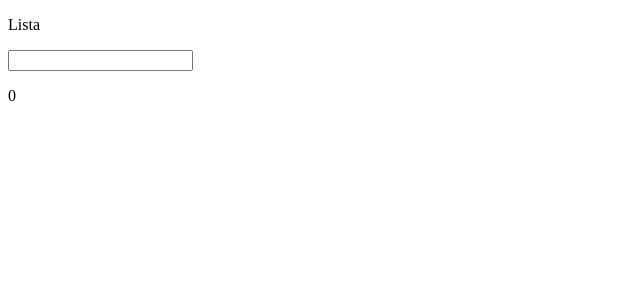
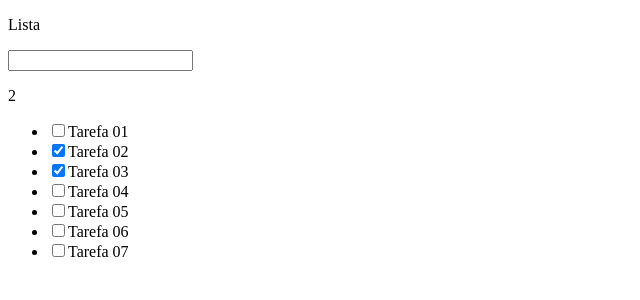
Before and after one commit to KevinAlves55/ReactAndTypescript, a React (Create React App) app: page /pagina-inicial in a window 1280 px wide. Shown: the top 300 px of the page, without its empty margins (0-640 px from the left). Built offline with nearby package versions, Linux system fonts and the light colour scheme; data requests are answered from the project's data file.

Commit message:
feat: Listing, registration and updating of tasks

```diff
--- a/mock/db.json
+++ b/mock/db.json
@@ -9,6 +9,31 @@
       "title": "Tarefa 02",
       "isComplete": true,
       "id": 2
+    },
+    {
+      "title": "Tarefa 03",
+      "isComplete": true,
+      "id": 3
+    },
+    {
+      "title": "Tarefa 04",
+      "isComplete": false,
+      "id": 4
+    },
+    {
+      "title": "Tarefa 05",
+      "isComplete": false,
+      "id": 5
+    },
+    {
+      "title": "Tarefa 06",
+      "isComplete": false,
+      "id": 6
+    },
+    {
+      "title": "Tarefa 07",
+      "isComplete": false,
+      "id": 7
     }
   ]
 }
--- a/src/app/pages/dashboard/Dashboard.tsx
+++ b/src/app/pages/dashboard/Dashboard.tsx
@@ -1,16 +1,32 @@
-import { useCallback, useState } from "react";
-
-interface IListItem {
-    id: number;
-    title: string;
-    isComplete: boolean;
-}
+import { useCallback, useEffect, useState } from "react";
+import { ApiException, ITarefa, TarefasService } from "../../shared/services/index";
 
 export const Dashboard = () => {
 
-    const [lista, setLista] = useState<IListItem[]>([]);
+    const [lista, setLista] = useState<ITarefa[]>([]);
 
-    const handleInputKeyDow: React.KeyboardEventHandler<HTMLInputElement>  = useCallback((e) => {
+    useEffect(() => {
+
+        TarefasService.getAll()
+            .then((result) => {
+
+                if (result instanceof ApiException) {
+
+                    console.log(result.message);
+                    alert(result.message);
+
+                } else {
+
+                    console.log(result);
+                    setLista(result);
+
+                }
+
+            });
+
+    }, [setLista]);
+
+    const handleInputKeyDow: React.KeyboardEventHandler<HTMLInputElement> = useCallback((e) => {
 
         if (e.key === "Enter") {
 
@@ -20,23 +36,62 @@ export const Dashboard = () => {
 
             e.currentTarget.value = "";
 
-            setLista((oldLista) => {
+            if (lista.some(({ title }) => title === value)) return;
 
-                if (oldLista.some(({ title }) => title === value)) return oldLista;
-
-                return [...oldLista, {
-                    id: oldLista.length,
+            TarefasService.create(
+                {
                     title: value,
                     isComplete: false
-                }];
+                }
+            ).then((result) => {
+
+                if (result instanceof ApiException) {
+
+                    alert(result.message);
+
+                } else {
+
+                    setLista((oldLista) => [...oldLista, result]);
+
+                }
 
             });
 
         }
 
-    }, []);
+    }, [lista]);
 
-    return(
+    const handleToggleComplete = useCallback((id: number) => {
+
+        const tarefaToUpdate = lista.find((tarefa) => tarefa.id === id);
+        if (!tarefaToUpdate) return;
+
+        TarefasService.updateById(id,{
+
+            ...tarefaToUpdate,
+            isComplete: !tarefaToUpdate.isComplete
+
+        }).then((result) => {
+
+            if (result instanceof ApiException) {
+
+                alert(result.message);
+
+            } else {
+
+                setLista(oldLista => {
+                    return oldLista.map(oldListItem => {
+                        if (oldListItem.id === id) return result;
+                        return oldListItem;
+                    });
+                });
+
+            }
+
+        });
+    }, [lista]);
+
+    return (
         <div>
             <p>Lista</p>
 
@@ -45,7 +100,7 @@ export const Dashboard = () => {
                 onKeyDown={handleInputKeyDow}
             />
 
-            <p>{lista.filter(({isComplete}) => isComplete).length}</p>
+            <p>{lista.filter(({ isComplete }) => isComplete).length}</p>
 
             <ul>
                 {lista.map(({ title, isComplete, id }) => {
@@ -53,19 +108,7 @@ export const Dashboard = () => {
                         <input
                             type="checkbox"
                             checked={isComplete}
-                            onChange={() => {
-                                setLista((oldLista) => {
-                                    return oldLista.map((ListItem) => {
-                                        if (ListItem.title === title) {
-                                            return {
-                                                ...ListItem,
-                                                isComplete: !ListItem.isComplete
-                                            }
-                                        }
-                                        return ListItem;
-                                    });
-                                });
-                            }}
+                            onChange={() => handleToggleComplete(id)}
                         />
                         {title}
                     </li>
--- a/src/app/shared/services/api/tarefas/TarefasService.ts
+++ b/src/app/shared/services/api/tarefas/TarefasService.ts
@@ -1,7 +1,7 @@
 import { Api } from "../ApiConfig";
 import { ApiException } from "../ApiException";
 
-interface ITarefa {
+export interface ITarefa {
     id: number;
     title: string;
     isComplete: boolean;
--- a/src/app/shared/services/index.ts
+++ b/src/app/shared/services/index.ts
@@ -1 +1,3 @@
-export {  };
+export * from "./api/tarefas/TarefasService";
+export * from "./api/ApiConfig";
+export * from "./api/ApiException";
--- a/src/index.tsx
+++ b/src/index.tsx
@@ -7,9 +7,7 @@ const root = ReactDOM.createRoot(
   document.getElementById('root') as HTMLElement
 );
 root.render(
-  <React.StrictMode>
-    <App />
-  </React.StrictMode>
+  <App />
 );
 
 reportWebVitals();
```
